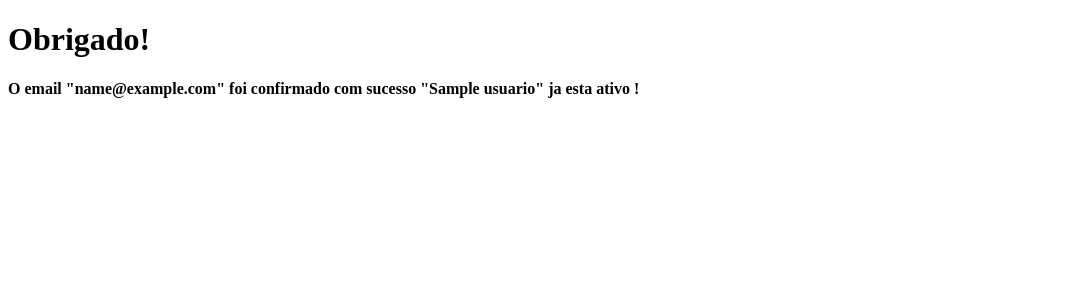
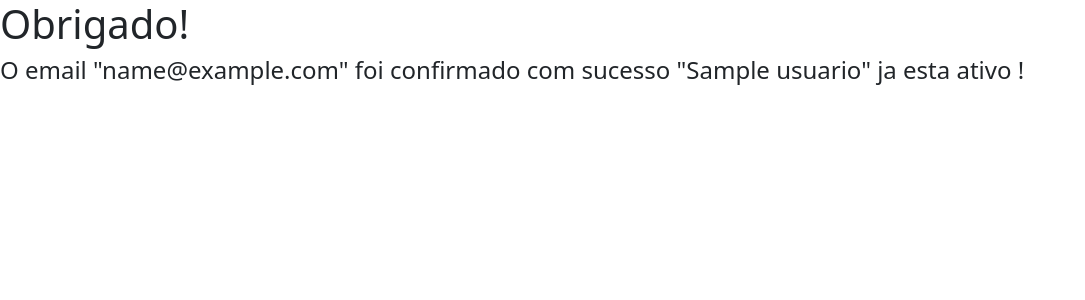
Before and after one commit to Joao-TheCosmosIsInfinite/Rest-API-Flask, a Flask app: template templates/user_confirm.html in a window 1280 px wide. Shown: the top 300 px of the page, without its empty margins (0-1085 px from the left). Run offline with Flask 2, Linux system fonts and the light colour scheme; the template is opened without the code that fills it: most values are stand-ins (such as "Sample title", 1, 10 or a date in 2020).

Commit message:
Formatando pagina de confirmacao de email

```diff
--- a/templates/user_confirm.html
+++ b/templates/user_confirm.html
@@ -3,11 +3,14 @@
 <head>
     <meta charset="utf-8">
     <title>Confirmacao de Cadastro</title>
+    <link href="https://cdn.jsdelivr.net/npm/bootstrap@5.0.2/dist/css/bootstrap.min.css" rel="stylesheet" integrity="sha384-EVSTQN3/azprG1Anm3QDgpJLIm9Nao0Yz1ztcQTwFspd3yD65VohhpuuCOmLASjC" crossorigin="anonymous">
 </head>
 
 <body>
-    <h1>Obrigado!</h1>
-    <h4>O email "{{ email }}" foi confirmado com sucesso "{{ usuario }}" ja esta ativo !</h4>
+    <div class="jumbotron">
+        <h1>Obrigado!</h1>
+        <h4>O email "{{ email }}" foi confirmado com sucesso "{{ usuario }}" ja esta ativo !</h4>
+    </div>
 </body>
 
 </html>
```
